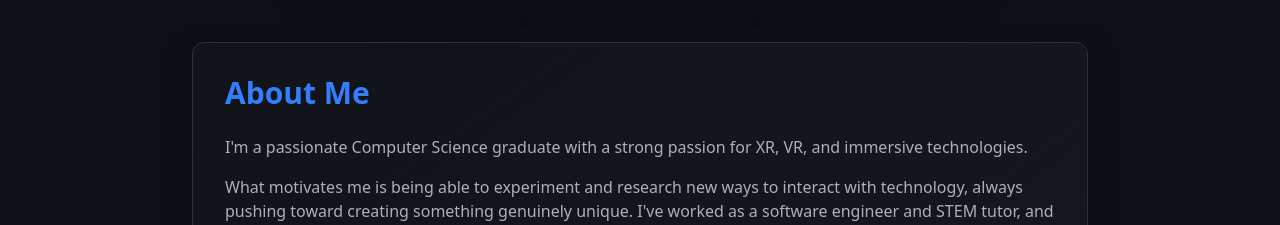
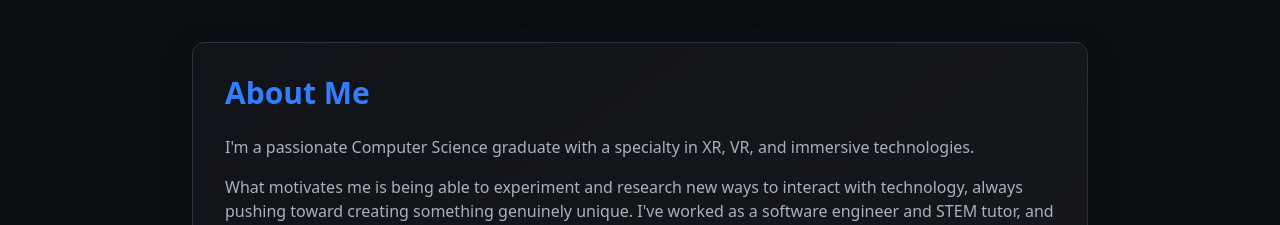
Before and after one commit to FelixJ98/Felix-J-Site, a React (Vite) app: page / in a window 1280 px wide. Shown: the part 1260-1485 px from the top of the page. Built offline with nearby package versions, Linux system fonts and the light colour scheme.

Commit message:
grammatical fix

```diff
--- a/src/components/AboutSection.tsx
+++ b/src/components/AboutSection.tsx
@@ -129,7 +129,7 @@ const AboutSection = () => {
                                 <h2 className="text-2xl md:text-3xl font-bold text-primary">About Me</h2>
                                 <div className="space-y-3 md:space-y-4 text-sm md:text-base text-muted-foreground leading-relaxed">
                                     <p>
-                                        I'm a passionate Computer Science graduate with a strong passion for XR, VR, and immersive technologies.
+                                        I'm a passionate Computer Science graduate with a specialty in XR, VR, and immersive technologies.
                                     </p>
                                     <p>
                                         What motivates me is being able to experiment and research new ways to interact with technology,
```
